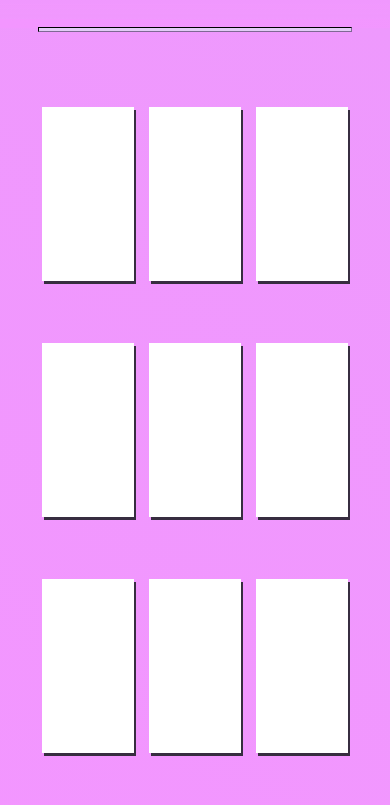
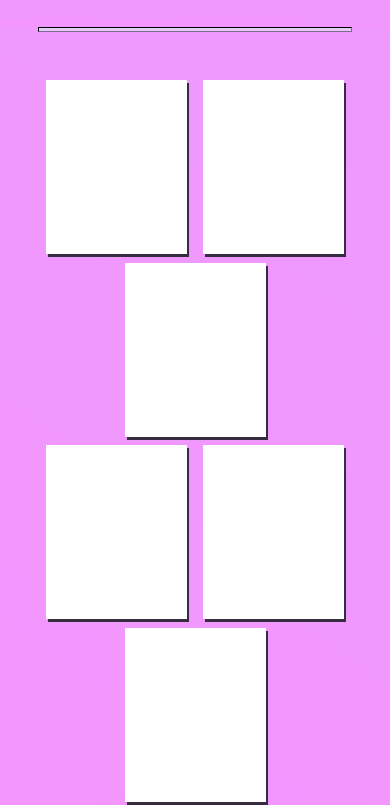
Before and after one commit to ArtinMoh/Example.github.io, a plain HTML site: page index.html in a window 390 px wide. Shown: the part 816-1621 px from the top of the page. Drawn offline with Linux system fonts and the light colour scheme; a web font is replaced by a local one.

Commit message:
Update responsive.css

```diff
--- a/responsive.css
+++ b/responsive.css
@@ -32,4 +32,28 @@
     #ExampleText{
         margin-right: 25%;
     }
+    div#gridimgsClassContainer1{
+        flex-wrap: wrap;
+    }
+    div#gridimgsClassContainer2{
+        flex-wrap: wrap;
+    }
+    div#gridimgsClassContainer3{
+        flex-wrap: wrap;
+    }
+    span.gridimgsClass{
+        width: 30vw;
+    }
+    #gridimgsID1{
+        width: 90%;
+    }
+    #gridimgsID2{
+        width: 90%;
+    }
+    #gridimgsID3{
+        width: 90%;
+    }
+    article#articleS2{
+        height: 1180px;
+    }
 }
```
